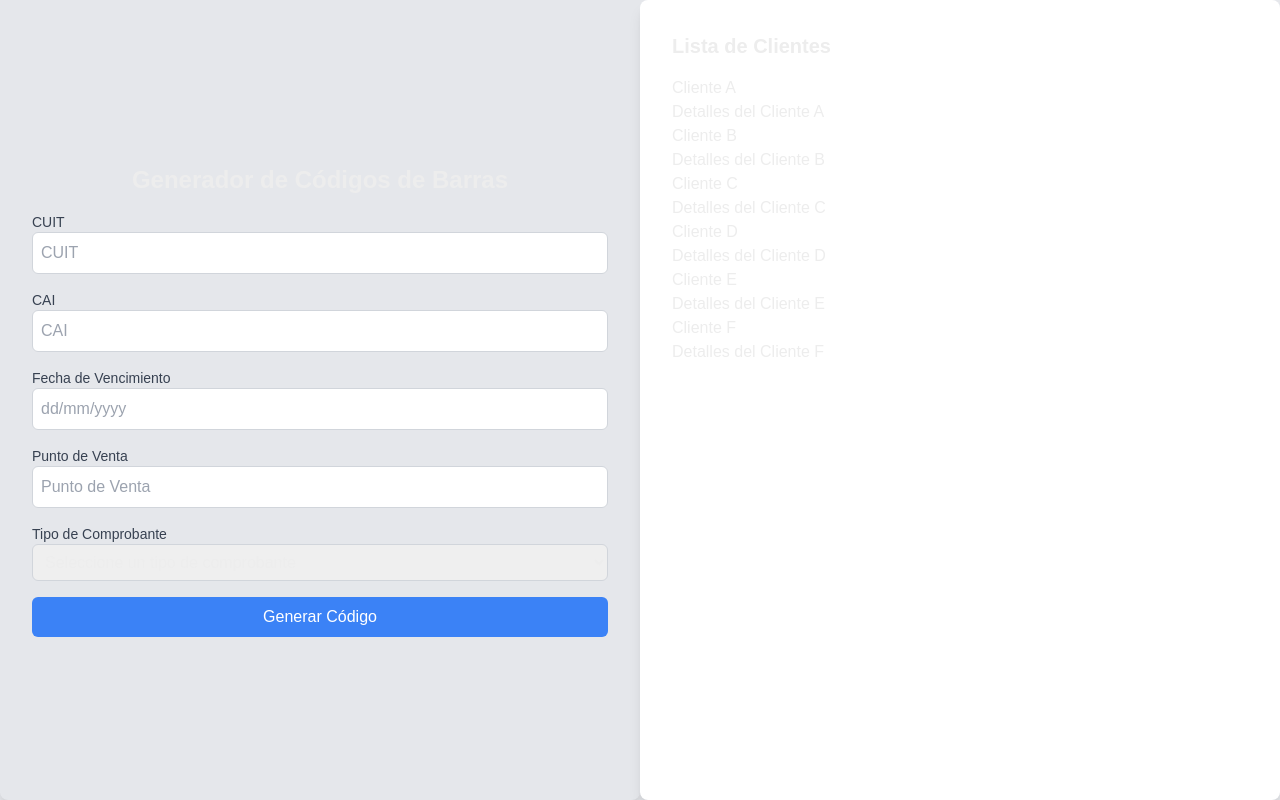
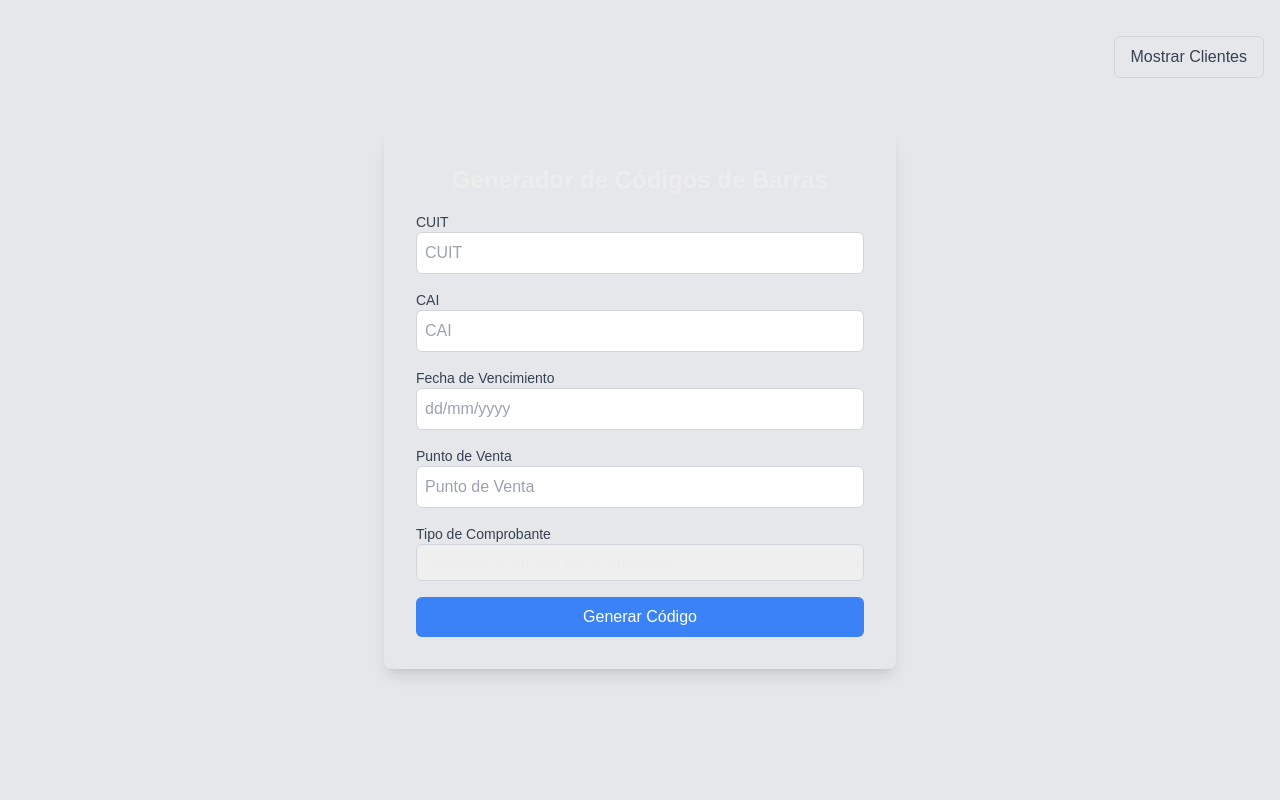
Before and after one commit to Auguspo/barcode-generator, a Next.js app: page / in a window 1280 px wide. Built offline with nearby package versions, Linux system fonts and the light colour scheme.

Commit message:
ClientList component

```diff
--- a/app/page.jsx
+++ b/app/page.jsx
@@ -1,6 +1,6 @@
 "use client";
 import React, { useState } from "react";
-import ScroollableClientList from "@/components/ScrollableClientList";
+import ClientList from "@/components/ClientList";
 import Modal from "@/components/Modal"
 const comprobantes = [
   { value: "001", name: "FACTURAS A" },
@@ -204,6 +204,9 @@ const BarcodePage = () => {
 
   const [barcodeValue, setBarcodeValue] = useState("");
 
+  const [isClientListOpen, setClientListOpen] = useState(false);
+  const [isModalOpen, setModalOpen] = useState(false);
+
   const handleInputChange = (e) => {
     const { name, value } = e.target;
     // Validar longitud exacta para cada campo
@@ -290,9 +293,9 @@ const BarcodePage = () => {
 
 
   return (
-<div className="flex h-screen bg-gray-200">
-  <div className="w-1/2 flex flex-col justify-center items-center p-8 shadow-lg rounded-lg">
-    <h1 className="text-2xl font-bold mb-4">Generador de Códigos de Barras</h1>
+<div className="flex h-screen bg-gray-200 justify-center items-center relative">
+  <div className="w-full max-w-lg flex flex-col justify-center items-center p-8 shadow-lg rounded-lg">
+    <h1 className="text-2xl font-bold mb-4 text-center">Generador de Códigos de Barras</h1>
     <form onSubmit={generarCodigo} className="w-full">
       <div className="mb-4">
         <label htmlFor="cuit" className="block text-sm font-medium text-gray-700">
@@ -405,10 +408,19 @@ const BarcodePage = () => {
     )}
   </div>
 
-  <div className="w-1/2 p-8 bg-white shadow-lg rounded-lg">
-    <h2 className="text-xl font-bold mb-4">Lista de Clientes</h2>
-    <ScroollableClientList clients={clients} />
-  </div>
+  {!barcodeValue && <button
+    onClick={() => {
+      setClientListOpen(true);
+      setModalOpen(false);
+    }}
+    className="absolute top-9 right-4 px-4 py-2 border border-gray-300 text-gray-700 rounded-md hover:bg-gray-100 transition duration-200"
+  >
+    Mostrar Clientes
+  </button>}
+
+  {isClientListOpen && !isModalOpen && (
+    <ClientList clients={clients} isOpen={isClientListOpen} onClose={() => setClientListOpen(false)} />
+  )}
 </div>
 
 
--- /dev/null
+++ b/components/ClientList.js
@@ -0,0 +1,39 @@
+import React from "react";
+
+const ClientList = ({ clients, isOpen, onClose }) => {
+    return (
+        <div className={`fixed top-0 right-0 h-full bg-white shadow-lg transition-transform duration-300 ease-in-out ${isOpen ? 'translate-x-0' : 'translate-x-full'} sm:w-1/3 md:w-1/4`}>
+            <div className="flex justify-between items-center p-4 border-b">
+                <h2 className="text-xl font-bold">Lista de Clientes</h2>
+                <button
+                    onClick={onClose}
+                    className="text-gray-500 hover:text-gray-800"
+                >
+                    &times;
+                </button>
+            </div>
+            <div className="p-4 overflow-y-auto h-[calc(100%-64px)]">
+                <table className="min-w-full">
+                    <thead>
+                        <tr>
+                            <th className="border-b">ID</th>
+                            <th className="border-b">Nombre</th>
+                            <th className="border-b">CUIT</th>
+                        </tr>
+                    </thead>
+                    <tbody>
+                        {clients.map(client => (
+                            <tr key={client.id}>
+                                <td className="border-b p-2">{client.id}</td>
+                                <td className="border-b p-2">{client.name}</td>
+                                <td className="border-b p-2">{client.details}</td>
+                            </tr>
+                        ))}
+                    </tbody>
+                </table>
+            </div>
+        </div>
+    );
+};
+
+export default ClientList;
```
